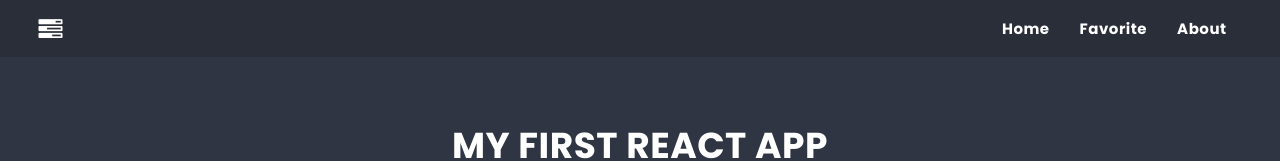
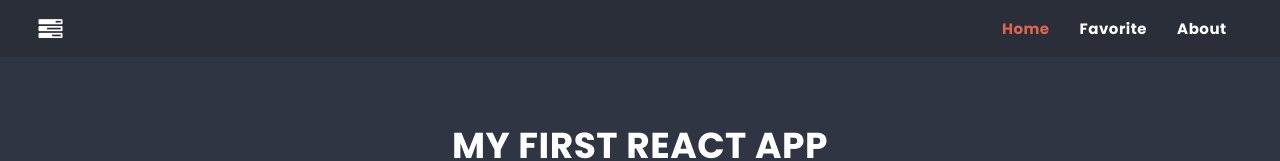
Before and after one commit to luqol/project-react-toDoApp, a React (Create React App) app: page / in a window 1280 px wide. Shown: the top 161 px of the page. Built offline with nearby package versions, Linux system fonts and the light colour scheme.

Commit message:
Change Link to NavLink for nav

```diff
--- a/src/components/NavBar/NavBar.js
+++ b/src/components/NavBar/NavBar.js
@@ -1,16 +1,17 @@
+import { Link, NavLink } from 'react-router-dom';
 import styles from './NavBar.module.scss';
 
 const NavBar = () => {
   return(
     <nav>
       <div className={styles.homeIco}>
-        <a href='/'><i className="fa fa-tasks"></i></a>
+        <Link to='/'><i className="fa fa-tasks"></i></Link>
       </div>
       <div className={styles.menu}>
         <ul>
-          <li><a href='/'>Home</a></li>
-          <li><a href='/favorite'>Favorite</a></li>
-          <li><a href='/about'>About</a></li>
+          <li><NavLink className={ ({isActive}) => isActive ? styles.linkActive : undefined } to="/">Home</NavLink></li>
+          <li><NavLink className={ ({isActive}) => isActive ? styles.linkActive : undefined } to="/favorite">Favorite</NavLink></li>
+          <li><NavLink className={ ({isActive}) => isActive ? styles.linkActive : undefined } to="/about">About</NavLink></li>
         </ul>
       </div>
     </nav>
--- a/src/components/NavBar/NavBar.module.scss
+++ b/src/components/NavBar/NavBar.module.scss
@@ -32,7 +32,10 @@ nav{
             text-decoration: none;
             color: $color-light;
             font-weight: bold;
-
+            &.linkActive{
+                color: $color-warning;
+              }
         }
     }
+
 }
```
